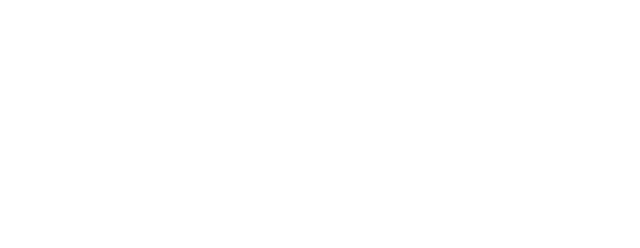
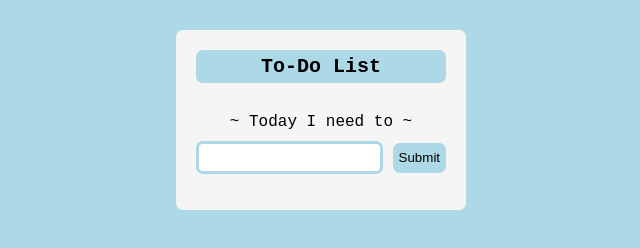
Before and after one commit to dts-kominfo-rea2a/challenge-08-syarifsenong, a website: page index.html in a window 1280 px wide. Shown: the whole page, without its empty margins (319-959 px from the left). Drawn offline with Linux system fonts and the light colour scheme.

Commit message:
done challenge 08

```diff
--- a/index.html
+++ b/index.html
@@ -5,37 +5,61 @@
     <meta http-equiv="X-UA-Compatible" content="IE=edge" />
     <meta name="viewport" content="width=device-width, initial-scale=1.0" />
     <title>Challenge - DOM</title>
+    <link rel="stylesheet" href="./style.css"></link>
   </head>
   <body>
     <div id="app">
       <!-- TODO: Buatlah sebuah header dengan id todo-title -->
+      <div id="todo-title">To-Do List</div>
       <!-- TODO: Buatlah sebuah subtitle dengan id todo-subtitle -->
-
+      <div id="todo-subtitle">~ Today I need to ~</div>
       <!-- Section: input -->
       <!-- TODO: Buatlah sebuah input bertipe text dengan id todo-input -->
-      <!-- TODO: Buatlah sebuah button dengan id todo-submit -->
+      <section>
+        <input type="text" id="todo-input" />
+        <!-- TODO: Buatlah sebuah button dengan id todo-submit -->
+        <button id="todo-submit">Submit</button>
+      </section>
 
       <!-- Section output -->
       <!-- TODO: Buatlah sebuah <ul> dengan id todo-output -->
+      <section>
+        <ul id="todo-output"></ul>
+      </section>
     </div>
 
     <!-- ! Untuk tantangan ini, script jangan diubah ke external js yah ! -->
     <script>
       // TODO: Deklarasi variable sesuai dengan kebutuhan di sini
-      let button;
-      let input;
-      let output;
+      let button = document.getElementById("todo-submit");
+      let input = document.getElementById("todo-input");
+      let output = document.getElementById("todo-output");
 
       // TODO: Buatlah sebuah fungsi dengan nama fnClickHandler
       // Fungsi yang digunakan untuk menambahkan tulisan
       // Jangan ubah cara deklarasi fungsinya, cukup isi saja
-      function fnClickHandler(toDoItem) {}
+      function fnClickHandler(toDoItem) {
+        let li = document.createElement("li");
+        li.innerHTML = toDoItem;
+        output.append(li);
+        input.value = "";
+      }
 
       // TODO: register event onclick / addEventListener untuk button
       // akan menjalankan fungsi fnClickHandler
+      button.addEventListener("click", function() {
+        let data = input.value;
+        fnClickHandler(data);
+      });
 
       // TODO: register event onkeypress / addEventListener untuk input
       // sehingga saat di input ditekan enter akan menjalankan fungsi fnClickHandler juga
+      input.addEventListener("keypress", function (event) {
+        if (event.key === "Enter") {
+          let data = input.value;
+          fnClickHandler(data);
+        }
+      });
     </script>
   </body>
 </html>
--- /dev/null
+++ b/style.css
@@ -0,0 +1,49 @@
+body {
+  background: lightblue;
+  font-family: "Courier New", Courier, monospace;
+}
+
+#app {
+  text-align: center;
+  margin: 30px auto;
+  padding: 20px;
+  border-radius: 7px;
+  background: whitesmoke;
+  width: fit-content;
+}
+
+#todo-title {
+  background: lightblue;
+  font-weight: bold;
+  font-size: 20px;
+  border-radius: 7px;
+  padding: 5px 0;
+  margin-bottom: 30px;
+}
+
+#todo-subtitle {
+  margin-bottom: 10px;
+}
+
+#todo-input {
+  height: 25px;
+  border-radius: 7px;
+  border: solid lightblue;
+}
+
+#todo-submit {
+  height: 30px;
+  border-radius: 7px;
+  background: lightblue;
+  border: none;
+  cursor: pointer;
+}
+
+#todo-input:hover,
+#todo-submit:hover {
+  box-shadow: 0 5px 7px 0 rgba(0, 0, 0, 0.24), 0 10px 30px 0 rgba(0, 0, 0, 0.19);
+}
+
+#todo-output li {
+  text-align: left;
+}
```
